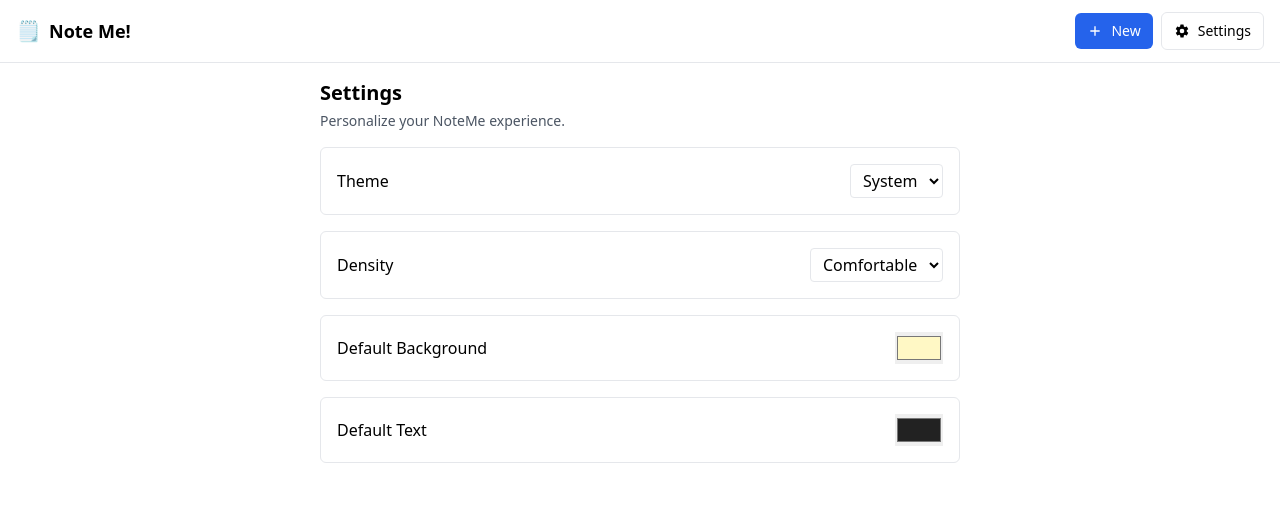
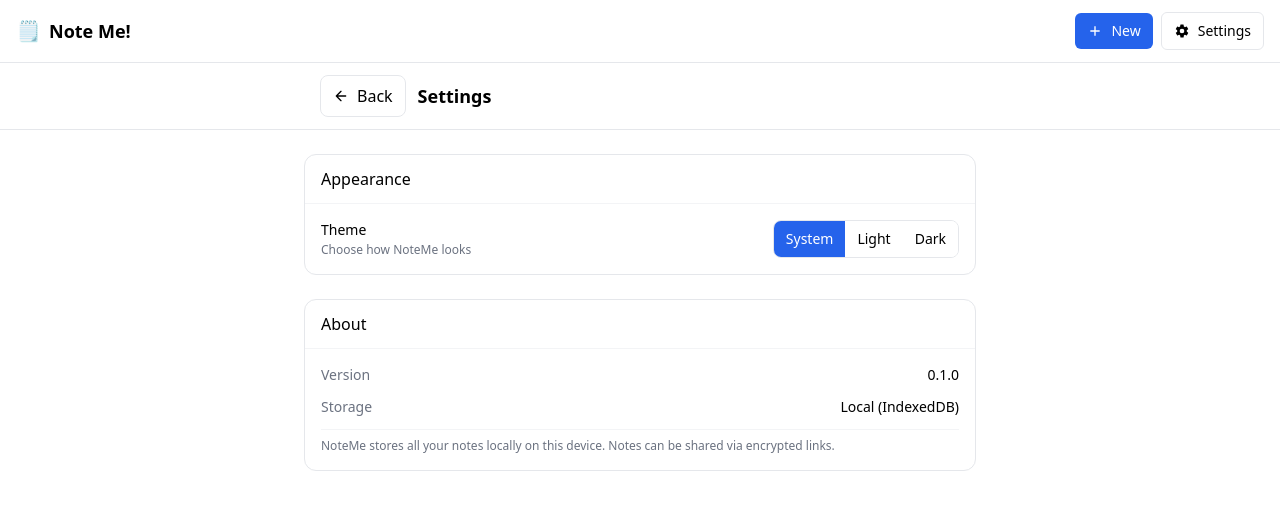
Before and after one commit to dev-lin2/note-me, a React (Vite) app: page /settings in a window 1280 px wide. Shown: the top 510 px of the page. Built offline with nearby package versions, Linux system fonts and the light colour scheme.

Commit message:
feat(ColorPicker): Enhance color suggestion logic and improve UI layout; add dark and light preset colors for better contrast options

```diff
--- a/src/lib/colors.ts
+++ b/src/lib/colors.ts
@@ -39,15 +39,27 @@ export function passesAA(bg: string, fg: string) {
   return contrastRatio(bg, fg) >= 4.5
 }
 
-export const PRESET_COLORS = [
-  '#FFF8C5',
-  '#FFEDD5',
-  '#E0F2FE',
-  '#DCFCE7',
-  '#FCE7F3',
-  '#E2E8F0',
-  '#FEF3C7',
-  '#FAE8FF',
-  '#FEE2E2',
-  '#F5F5F4',
+// Dark backgrounds (for light text)
+export const DARK_PRESETS = [
+  '#1e1e1e', // Default dark
+  '#1a1a2e', // Deep navy
+  '#16213e', // Dark blue
+  '#1b2838', // Steam dark
+  '#2d2d2d', // Charcoal
+  '#1e3a5f', // Dark ocean
+  '#2c3e50', // Midnight blue
+  '#1a1a1a', // Near black
 ]
+
+// Light backgrounds (for dark text)
+export const LIGHT_PRESETS = [
+  '#FFF8C5', // Warm yellow
+  '#FFEDD5', // Peach
+  '#E0F2FE', // Sky blue
+  '#DCFCE7', // Mint
+  '#FCE7F3', // Pink
+  '#F5F5F4', // Stone
+]
+
+// Combined for color picker (dark first since default is dark)
+export const PRESET_COLORS = [...DARK_PRESETS.slice(0, 5), ...LIGHT_PRESETS.slice(0, 5)]
--- a/src/lib/schema.ts
+++ b/src/lib/schema.ts
@@ -14,14 +14,12 @@ export interface Note {
 
 export interface AppSettings {
   theme: 'system' | 'light' | 'dark'
-  density: 'comfortable' | 'compact'
-  defaultBg: string
-  defaultText: string
 }
 
 export const DefaultSettings: AppSettings = {
   theme: 'system',
-  density: 'comfortable',
-  defaultBg: '#FFF8C5',
-  defaultText: '#222222',
 }
+
+// Default note colors (dark mode style)
+export const DEFAULT_NOTE_BG = '#1e1e1e'
+export const DEFAULT_NOTE_TEXT = '#e5e5e5'
--- a/src/pages/NoteEditor.tsx
+++ b/src/pages/NoteEditor.tsx
@@ -1,14 +1,16 @@
 import { useEffect, useMemo, useRef, useState } from 'react'
 import { useNavigate, useParams } from 'react-router-dom'
-import { createNote, deleteNote, getNote, updateNote } from '../lib/db'
-import type { Note } from '../lib/schema'
+
 import ColorPicker from '../components/ColorPicker'
 import RichEditor from '../components/RichEditor'
-import { debounce } from '../utils/debounce'
+import { createNote, deleteNote, getNote, updateNote } from '../lib/db'
+import { DEFAULT_NOTE_BG, DEFAULT_NOTE_TEXT } from '../lib/schema'
 import { encodePayload } from '../share/codec'
 import { buildShareUrl, isHashTooLong } from '../share/link'
 import { copyText } from '../utils/clipboard'
-// ShareButton removed per request; copy buttons now produce share links
+import { debounce } from '../utils/debounce'
+
+import type { Note } from '../lib/schema'
 
 export default function NoteEditor({ createNew = false }: { createNew?: boolean }) {
   const hasInitialized = useRef(false)
@@ -24,14 +26,7 @@ export default function NoteEditor({ createNew = false }: { createNew?: boolean
   const id = params.id
 
   function defaults() {
-    try {
-      const raw = localStorage.getItem('noteme:settings')
-      if (!raw) return { bgColor: '#FFF8C5', textColor: '#222222' }
-      const s = JSON.parse(raw)
-      return { bgColor: s.defaultBg || '#FFF8C5', textColor: s.defaultText || '#222222' }
-    } catch {
-      return { bgColor: '#FFF8C5', textColor: '#222222' }
-    }
+    return { bgColor: DEFAULT_NOTE_BG, textColor: DEFAULT_NOTE_TEXT }
   }
 
   useEffect(() => {
--- a/src/pages/Settings.tsx
+++ b/src/pages/Settings.tsx
@@ -1,10 +1,12 @@
 import { useEffect, useState } from 'react'
+import { useNavigate } from 'react-router-dom'
 
 import { applyTheme, loadSettings } from '../lib/theme'
 
 import type { AppSettings } from '../lib/schema'
 
 export default function Settings() {
+  const navigate = useNavigate()
   const [settings, setSettings] = useState<AppSettings>(loadSettings())
 
   useEffect(() => {
@@ -13,64 +15,89 @@ export default function Settings() {
   }, [settings])
 
   return (
-    <div className="p-4 max-w-2xl mx-auto">
-      <h2 className="text-xl font-semibold mb-1">Settings</h2>
-      <p className="text-sm text-gray-600 dark:text-gray-300 mb-4">
-        Personalize your NoteMe experience.
-      </p>
-      <div className="space-y-4">
-        <div className="rounded-md border border-gray-200 dark:border-gray-700 p-4 bg-white dark:bg-zinc-900">
-          <div className="flex items-center justify-between">
-            <label className="font-medium">Theme</label>
-            <select
-              className="border rounded px-2 py-1 bg-white text-black dark:bg-zinc-800 dark:text-white border-gray-200 dark:border-gray-700"
-              value={settings.theme}
-              onChange={(e) =>
-                setSettings({ ...settings, theme: e.target.value as AppSettings['theme'] })
-              }
+    <div className="min-h-screen flex flex-col">
+      {/* Header */}
+      <div className="sticky top-0 z-30 bg-white/80 dark:bg-zinc-950/80 backdrop-blur-md border-b border-gray-200 dark:border-gray-800">
+        <div className="max-w-2xl mx-auto px-4 py-3">
+          <div className="flex items-center gap-3">
+            <button
+              onClick={() => navigate('/')}
+              className="px-3 py-2 rounded-lg border border-gray-200 dark:border-gray-700 hover:bg-gray-50 dark:hover:bg-zinc-800 transition-smooth active:scale-[.98] inline-flex items-center gap-2"
             >
-              <option value="system">System</option>
-              <option value="light">Light</option>
-              <option value="dark">Dark</option>
-            </select>
+              <svg
+                width="16"
+                height="16"
+                viewBox="0 0 24 24"
+                fill="none"
+                stroke="currentColor"
+                strokeWidth="2"
+                strokeLinecap="round"
+                strokeLinejoin="round"
+              >
+                <path d="M19 12H5M12 19l-7-7 7-7" />
+              </svg>
+              <span className="hidden sm:inline">Back</span>
+            </button>
+            <h1 className="text-lg font-semibold">Settings</h1>
           </div>
         </div>
-        <div className="rounded-md border border-gray-200 dark:border-gray-700 p-4 bg-white dark:bg-zinc-900">
+      </div>
+
+      {/* Content */}
+      <div className="flex-1 px-4 py-6">
+        <div className="max-w-2xl mx-auto space-y-6">
+          {/* Theme Section */}
+          <section className="rounded-xl border border-gray-200 dark:border-gray-700 bg-white dark:bg-zinc-900 overflow-hidden">
+            <div className="px-4 py-3 border-b border-gray-100 dark:border-gray-800">
+              <h2 className="font-medium">Appearance</h2>
+            </div>
+            <div className="p-4">
               <div className="flex items-center justify-between">
-            <label className="font-medium">Density</label>
-            <select
-              className="border rounded px-2 py-1 bg-white text-black dark:bg-zinc-800 dark:text-white border-gray-200 dark:border-gray-700"
-              value={settings.density}
-              onChange={(e) =>
-                setSettings({ ...settings, density: e.target.value as AppSettings['density'] })
-              }
-            >
-              <option value="comfortable">Comfortable</option>
-              <option value="compact">Compact</option>
-            </select>
+                <div>
+                  <div className="font-medium text-sm">Theme</div>
+                  <div className="text-xs text-gray-500 dark:text-gray-400 mt-0.5">
+                    Choose how NoteMe looks
                   </div>
                 </div>
-        <div className="rounded-md border border-gray-200 dark:border-gray-700 p-4 bg-white dark:bg-zinc-900">
-          <div className="flex items-center justify-between">
-            <label className="font-medium">Default Background</label>
-            <input
-              type="color"
-              value={settings.defaultBg}
-              onChange={(e) => setSettings({ ...settings, defaultBg: e.target.value })}
-              className="h-8 w-12"
-            />
+                <div className="flex rounded-lg border border-gray-200 dark:border-gray-700 overflow-hidden">
+                  {(['system', 'light', 'dark'] as const).map((theme) => (
+                    <button
+                      key={theme}
+                      onClick={() => setSettings({ ...settings, theme })}
+                      className={`px-3 py-2 text-sm capitalize transition-smooth ${
+                        settings.theme === theme
+                          ? 'bg-blue-600 text-white'
+                          : 'bg-white dark:bg-zinc-800 hover:bg-gray-50 dark:hover:bg-zinc-700'
+                      }`}
+                    >
+                      {theme}
+                    </button>
+                  ))}
                 </div>
               </div>
-        <div className="rounded-md border border-gray-200 dark:border-gray-700 p-4 bg-white dark:bg-zinc-900">
-          <div className="flex items-center justify-between">
-            <label className="font-medium">Default Text</label>
-            <input
-              type="color"
-              value={settings.defaultText}
-              onChange={(e) => setSettings({ ...settings, defaultText: e.target.value })}
-              className="h-8 w-12"
-            />
             </div>
+          </section>
+
+          {/* About Section */}
+          <section className="rounded-xl border border-gray-200 dark:border-gray-700 bg-white dark:bg-zinc-900 overflow-hidden">
+            <div className="px-4 py-3 border-b border-gray-100 dark:border-gray-800">
+              <h2 className="font-medium">About</h2>
+            </div>
+            <div className="p-4 space-y-3">
+              <div className="flex items-center justify-between text-sm">
+                <span className="text-gray-500 dark:text-gray-400">Version</span>
+                <span>0.1.0</span>
+              </div>
+              <div className="flex items-center justify-between text-sm">
+                <span className="text-gray-500 dark:text-gray-400">Storage</span>
+                <span>Local (IndexedDB)</span>
+              </div>
+              <p className="text-xs text-gray-500 dark:text-gray-400 pt-2 border-t border-gray-100 dark:border-gray-800">
+                NoteMe stores all your notes locally on this device. Notes can be shared via
+                encrypted links.
+              </p>
+            </div>
+          </section>
         </div>
       </div>
     </div>
```
Also changed, not shown: src/components/ColorPicker.tsx (+33 -10 lines). Lines whose indentation alone changed are shown as unchanged.
